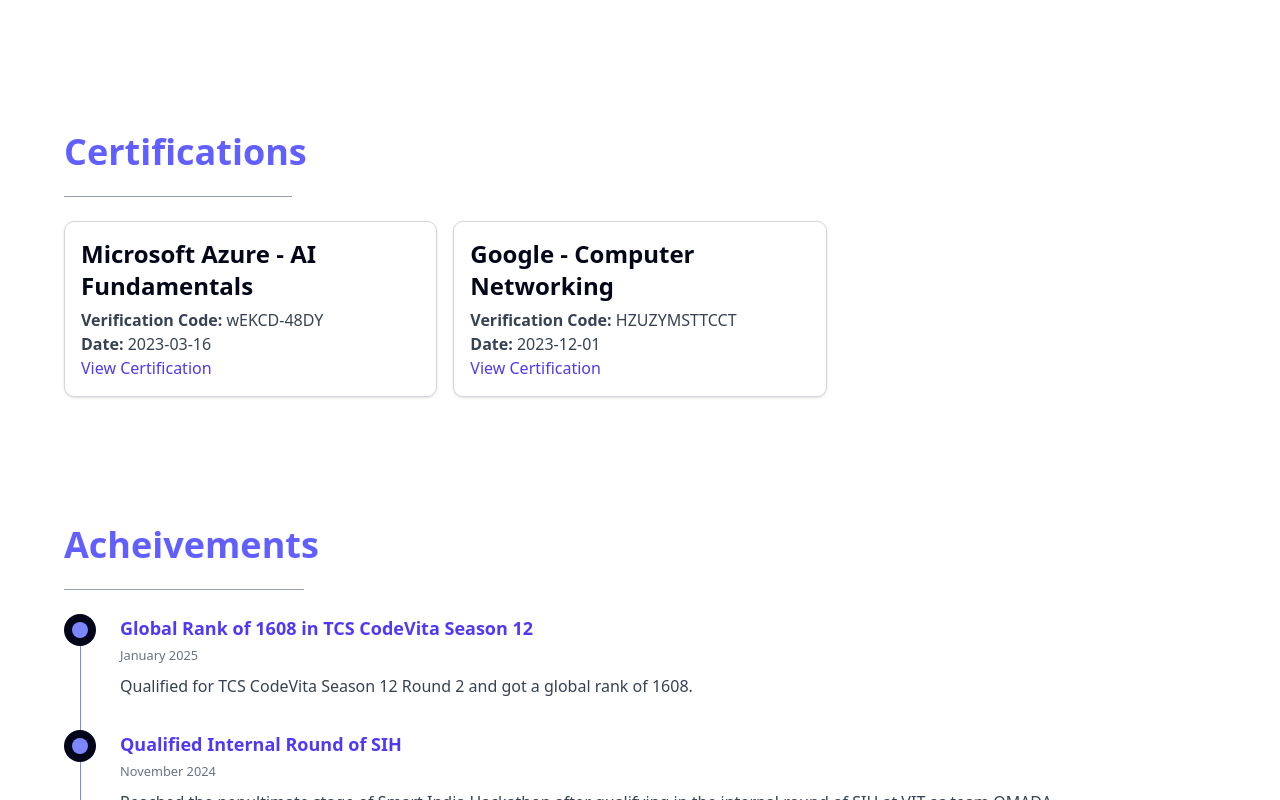
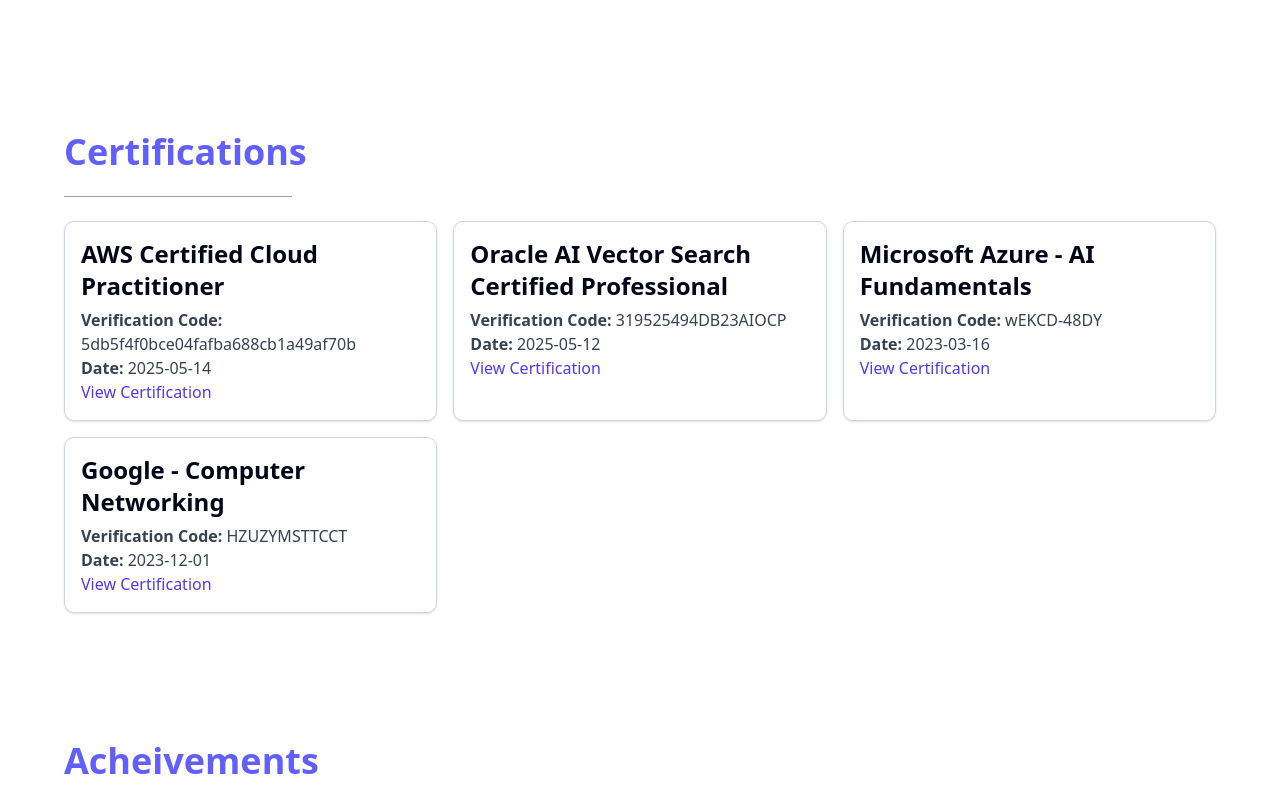
Before and after one commit to arghya2801/portfolio, a Next.js app: page / in a window 1280 px wide. Shown: the part 1161-1961 px from the top of the page. Built offline with nearby package versions, Linux system fonts and the light colour scheme.

Commit message:
Updated Certifications with Oracle and AWS

```diff
--- a/src/components/CertificationsGrid.tsx
+++ b/src/components/CertificationsGrid.tsx
@@ -1,6 +1,18 @@
 import React from 'react';
 
 const certifications = [
+  {
+    name: 'AWS Certified Cloud Practitioner',
+    verificationCode: '5db5f4f0bce04fafba688cb1a49af70b',
+    link: 'https://bit.ly/44RcTol',
+    date: '2025-05-14'
+  },
+  {
+    name: 'Oracle AI Vector Search Certified Professional',
+    verificationCode: '319525494DB23AIOCP',
+    link: 'http://bit.ly/455wWzf',
+    date: '2025-05-12'
+  },
   {
     name: 'Microsoft Azure - AI Fundamentals',
     verificationCode: 'wEKCD-48DY',
```
